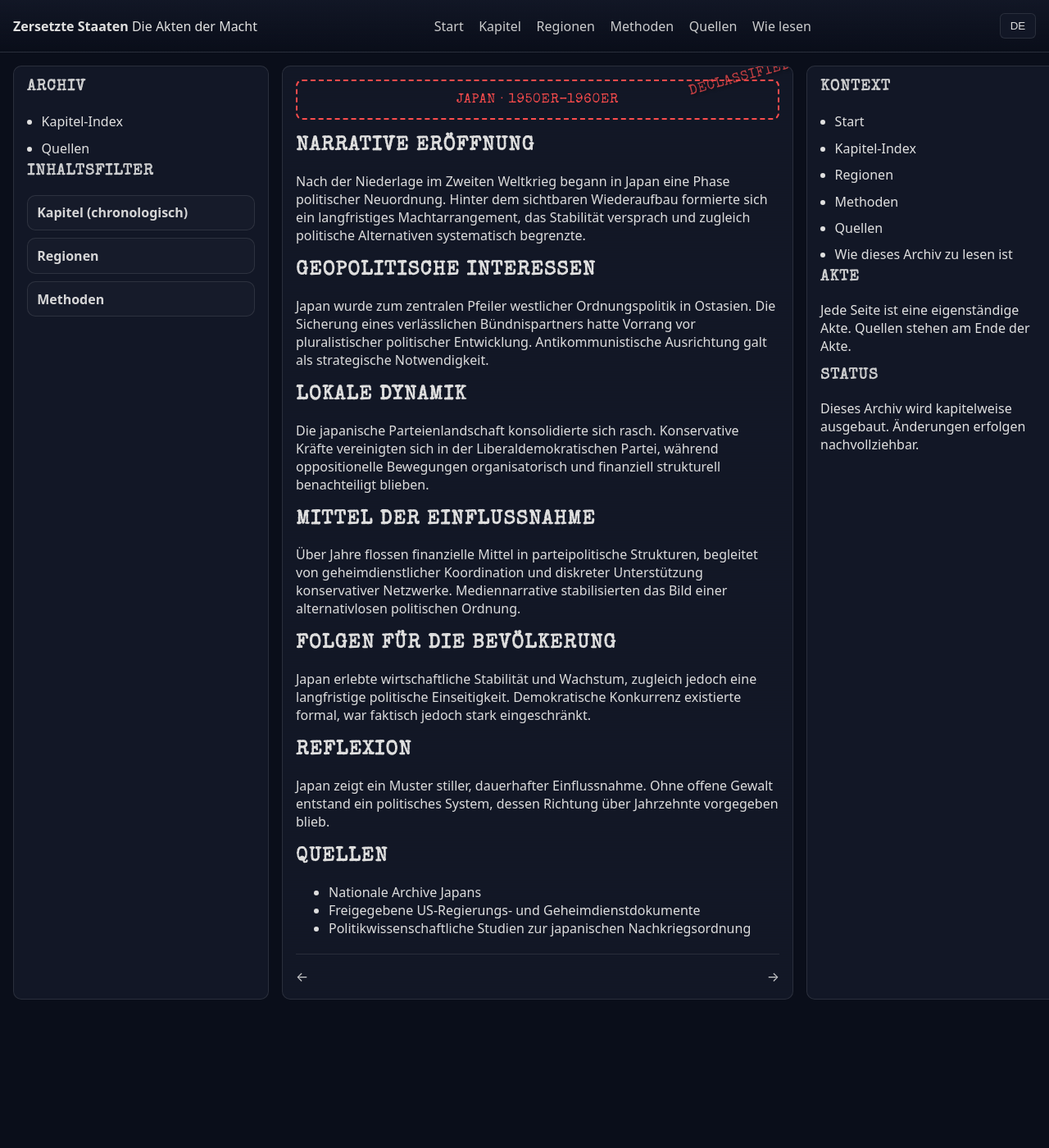
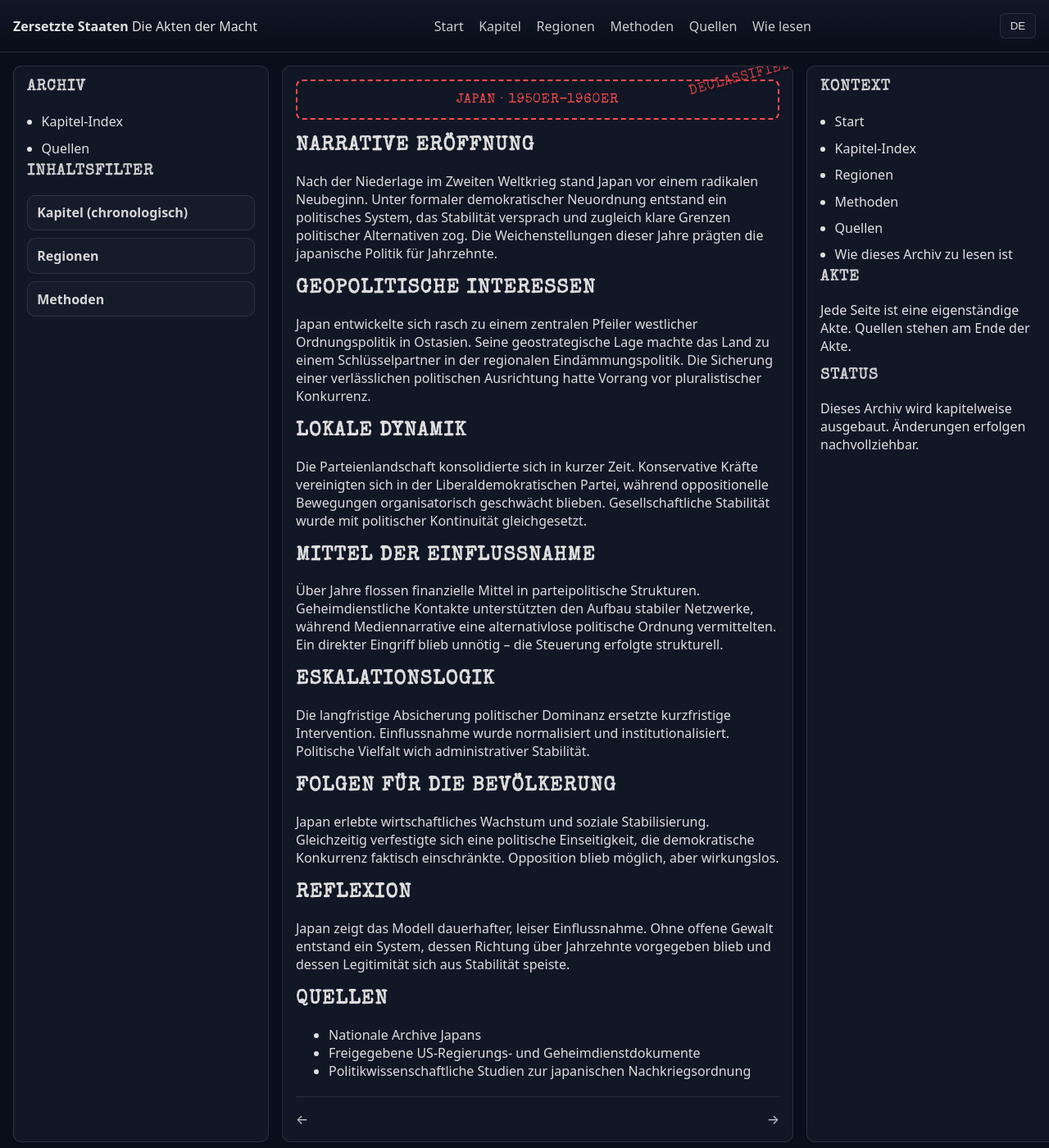
Before and after one commit to bozart-army/zersetzte-staaten-site, a Jekyll site: the page built from de/kapitel/Kapitel-04-Japan-1950er-1960er.md, in a window 1280 px wide and 1400 px high. Shown: the whole window at 82% size. Built offline with Jekyll 4.4.1, drawn with Linux system fonts in a browser that asks for light colours; our own code applies the rules of GitHub Pages for plain Markdown files.

Commit message:
Update Kapitel-04-Japan-1950er-1960er.md

```diff
--- a/de/kapitel/Kapitel-04-Japan-1950er-1960er.md
+++ b/de/kapitel/Kapitel-04-Japan-1950er-1960er.md
@@ -10,39 +10,47 @@ methoden: [Finanzierung & Parteienaufbau, Geheimdienstnetzwerke, Propaganda]
 <div class="aktenkopf">Japan · 1950er–1960er</div>
 
 ## Narrative Eröffnung
-Nach der Niederlage im Zweiten Weltkrieg begann in Japan eine Phase
-politischer Neuordnung. Hinter dem sichtbaren Wiederaufbau formierte sich
-ein langfristiges Machtarrangement, das Stabilität versprach und zugleich
-politische Alternativen systematisch begrenzte.
+Nach der Niederlage im Zweiten Weltkrieg stand Japan vor einem radikalen
+Neubeginn. Unter formaler demokratischer Neuordnung entstand ein politisches
+System, das Stabilität versprach und zugleich klare Grenzen politischer
+Alternativen zog. Die Weichenstellungen dieser Jahre prägten die japanische
+Politik für Jahrzehnte.
 
 ## Geopolitische Interessen
-Japan wurde zum zentralen Pfeiler westlicher Ordnungspolitik in Ostasien.
-Die Sicherung eines verlässlichen Bündnispartners hatte Vorrang vor
-pluralistischer politischer Entwicklung. Antikommunistische Ausrichtung
-galt als strategische Notwendigkeit.
+Japan entwickelte sich rasch zu einem zentralen Pfeiler westlicher
+Ordnungspolitik in Ostasien. Seine geostrategische Lage machte das Land zu
+einem Schlüsselpartner in der regionalen Eindämmungspolitik.
+Die Sicherung einer verlässlichen politischen Ausrichtung hatte Vorrang
+vor pluralistischer Konkurrenz.
 
 ## Lokale Dynamik
-Die japanische Parteienlandschaft konsolidierte sich rasch.
+Die Parteienlandschaft konsolidierte sich in kurzer Zeit.
 Konservative Kräfte vereinigten sich in der Liberaldemokratischen Partei,
-während oppositionelle Bewegungen organisatorisch und finanziell
-strukturell benachteiligt blieben.
+während oppositionelle Bewegungen organisatorisch geschwächt blieben.
+Gesellschaftliche Stabilität wurde mit politischer Kontinuität gleichgesetzt.
 
 ## Mittel der Einflussnahme
-Über Jahre flossen finanzielle Mittel in parteipolitische Strukturen,
-begleitet von geheimdienstlicher Koordination und diskreter Unterstützung
-konservativer Netzwerke. Mediennarrative stabilisierten das Bild einer
-alternativlosen politischen Ordnung.
+Über Jahre flossen finanzielle Mittel in parteipolitische Strukturen.
+Geheimdienstliche Kontakte unterstützten den Aufbau stabiler Netzwerke,
+während Mediennarrative eine alternativlose politische Ordnung vermittelten.
+Ein direkter Eingriff blieb unnötig – die Steuerung erfolgte strukturell.
+
+## Eskalationslogik
+Die langfristige Absicherung politischer Dominanz ersetzte kurzfristige
+Intervention. Einflussnahme wurde normalisiert und institutionalisiert.
+Politische Vielfalt wich administrativer Stabilität.
 
 ## Folgen für die Bevölkerung
-Japan erlebte wirtschaftliche Stabilität und Wachstum,
-zugleich jedoch eine langfristige politische Einseitigkeit.
-Demokratische Konkurrenz existierte formal,
-war faktisch jedoch stark eingeschränkt.
+Japan erlebte wirtschaftliches Wachstum und soziale Stabilisierung.
+Gleichzeitig verfestigte sich eine politische Einseitigkeit,
+die demokratische Konkurrenz faktisch einschränkte.
+Opposition blieb möglich, aber wirkungslos.
 
 ## Reflexion
-Japan zeigt ein Muster stiller, dauerhafter Einflussnahme.
-Ohne offene Gewalt entstand ein politisches System,
-dessen Richtung über Jahrzehnte vorgegeben blieb.
+Japan zeigt das Modell dauerhafter, leiser Einflussnahme.
+Ohne offene Gewalt entstand ein System,
+dessen Richtung über Jahrzehnte vorgegeben blieb
+und dessen Legitimität sich aus Stabilität speiste.
 
 ## Quellen
 - Nationale Archive Japans
```
